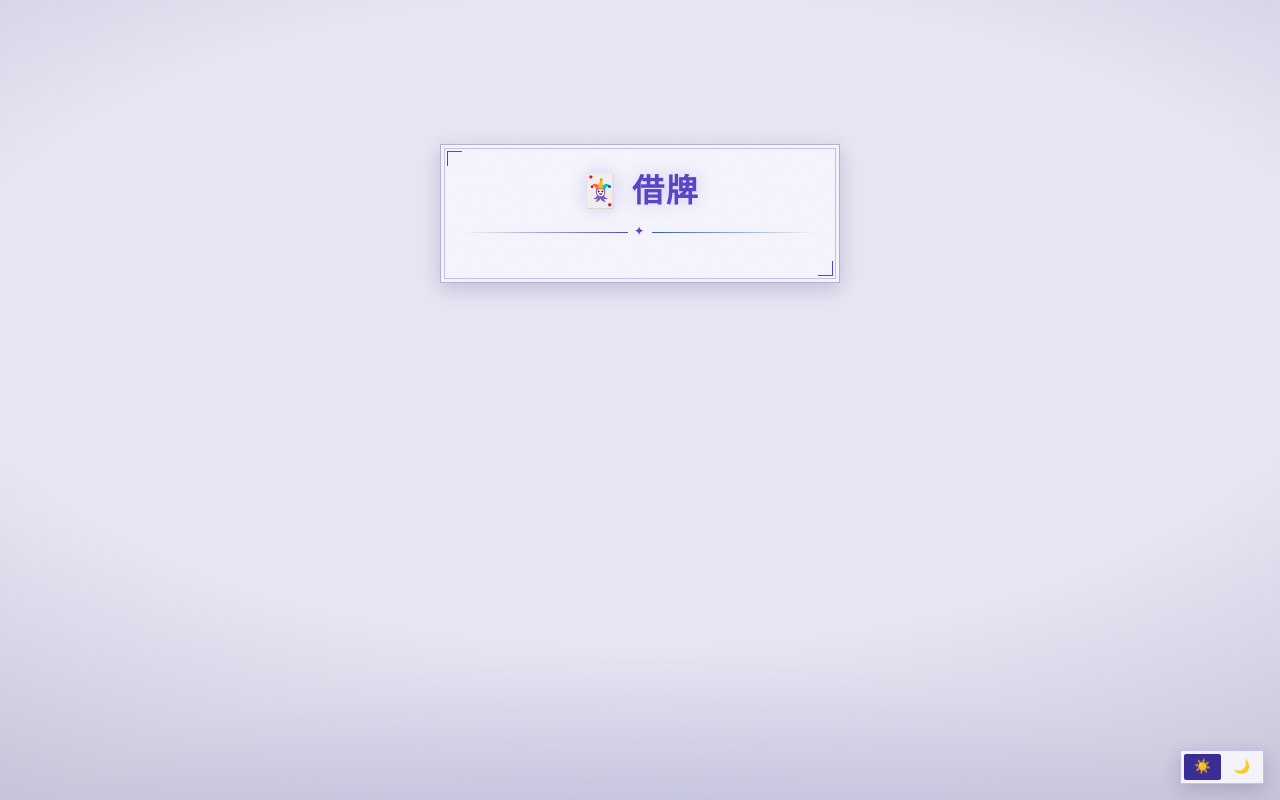
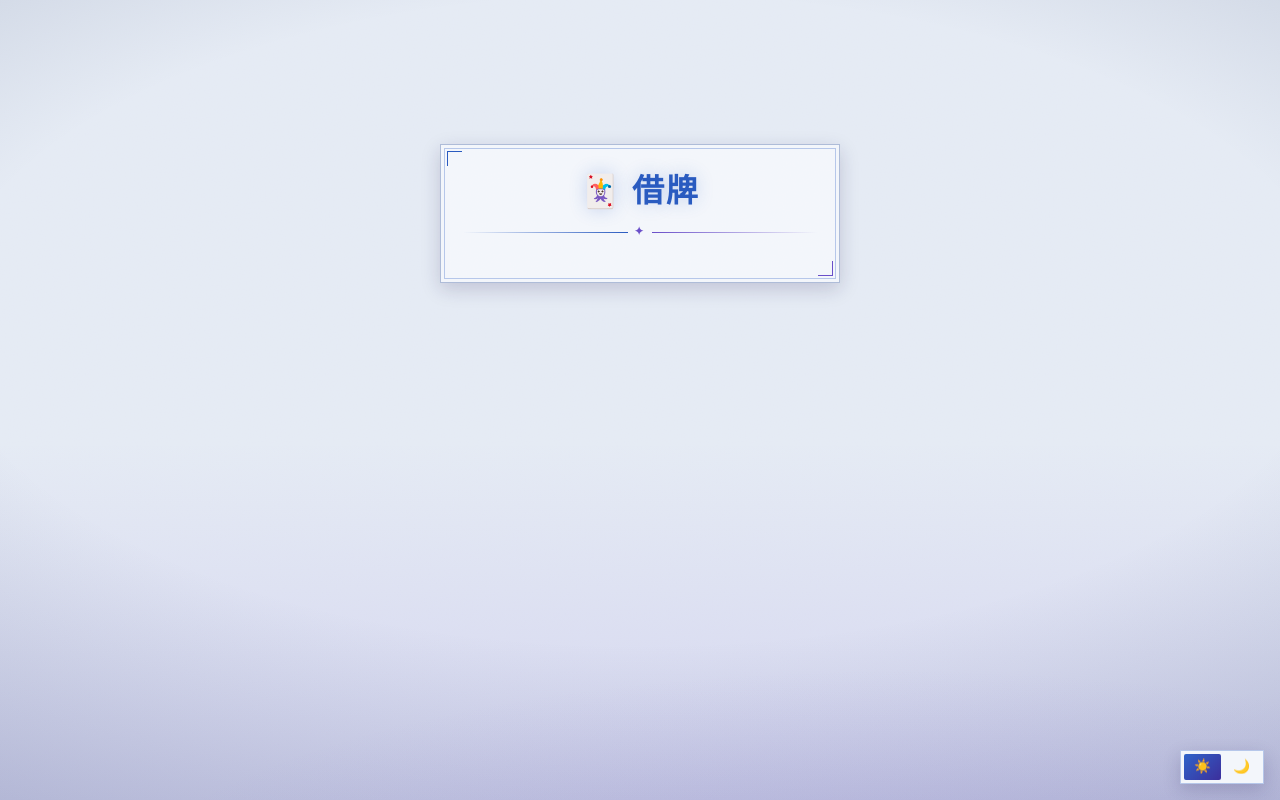
Before and after one commit to gan86650/cardLoan_GUI, a FastAPI app: page /login in a window 1280 px wide. Run offline with FastAPI, Linux system fonts and the light colour scheme; parts of the project's set-up code (start-up, migrations or seed data) failed here and were passed over.

Commit message:
Local test (#6)
* Add loan editing for owners, borrowers and admins, plus an audit log page

Co-Authored-By: Claude Opus 5.5 (1M context) <noreply@anthropic.com>

* change style to blue / black

---------
Co-authored-by: Claude Opus 5.5 (1M context) <noreply@anthropic.com>

```diff
--- a/static/style.css
+++ b/static/style.css
@@ -423,3 +423,113 @@ h1::after {
 .badge.action-return, .badge.action-reclaim, .badge.action-return_approve { color: var(--gold); border-color: var(--gold); }
 .badge.action-return_reject, .badge.action-return_cancel { color: var(--warn); border-color: var(--warn); }
 p .who { vertical-align: middle; }
+
+/* ── 藍黑為底、漸層帶一點紫 ──────────────────────────────────────────────────
+   主色改回藍色（標題、框線、選單、按鈕），紫色只出現在漸層的尾端和頁面底部的光。 */
+:root {
+  --bg: #e4eaf4;
+  --vignette: rgba(20, 40, 90, .28);
+  --ember: rgba(110, 80, 210, .14);
+  --surface: #f3f6fb;
+  --surface-2: #e9eef7;
+  --text: #16203a;
+  --muted: #56627f;
+  --border: #aebcd8;
+  --gold: #2a5bc0;
+  --gold-soft: rgba(42, 91, 192, .3);
+  --blue: #1c6fb5;
+  --purple: #6a4fc9;
+  --crimson: #2350a8;
+  --glow: rgba(42, 91, 192, .22);
+  --row-hover: rgba(42, 91, 192, .07);
+  --btn-from: #2f63c9;
+}
+@media (prefers-color-scheme: dark) {
+  :root:not([data-theme="light"]) {
+    --bg: #050912;
+    --vignette: rgba(0, 0, 0, .75);
+    --ember: rgba(120, 75, 230, .2);
+    --surface: #0c1322;
+    --surface-2: #111a2d;
+    --text: #e1e8f5;
+    --muted: #8492b0;
+    --border: #1e2a44;
+    --gold: #5c9dff;
+    --gold-soft: rgba(92, 157, 255, .3);
+    --blue: #7cc4ff;
+    --purple: #9b7bff;
+    --crimson: #1e4aa0;
+    --on-crimson: #eaf1ff;
+    --glow: rgba(70, 140, 255, .35);
+    --row-hover: rgba(92, 157, 255, .07);
+    --btn-from: #2c64d6;
+  }
+}
+:root[data-theme="dark"] {
+  --bg: #050912;
+  --vignette: rgba(0, 0, 0, .75);
+  --ember: rgba(120, 75, 230, .2);
+  --surface: #0c1322;
+  --surface-2: #111a2d;
+  --text: #e1e8f5;
+  --muted: #8492b0;
+  --border: #1e2a44;
+  --gold: #5c9dff;
+  --gold-soft: rgba(92, 157, 255, .3);
+  --blue: #7cc4ff;
+  --purple: #9b7bff;
+  --crimson: #1e4aa0;
+  --on-crimson: #eaf1ff;
+  --glow: rgba(70, 140, 255, .35);
+  --row-hover: rgba(92, 157, 255, .07);
+  --btn-from: #2c64d6;
+}
+
+/* 背景：上面藍黑，往下慢慢透出一點紫 */
+html {
+  background:
+    radial-gradient(ellipse 120% 90% at 50% 40%, transparent 45%, var(--vignette) 100%),
+    radial-gradient(ellipse 90% 45% at 70% 115%, var(--ember), transparent 70%),
+    linear-gradient(180deg, transparent 55%, var(--ember)),
+    url("/static/grain.svg"),
+    var(--bg);
+  background-attachment: fixed;
+}
+
+/* 側邊欄：藍黑往下漸層到深紫 */
+.sidebar {
+  background: url("/static/grain.svg"), linear-gradient(180deg, #0a1222 0%, #0b1020 60%, #160f2c 100%);
+  border-right: 1px solid #1e2a44;
+  box-shadow: inset -1px 0 0 rgba(92, 157, 255, .18), 6px 0 24px rgba(0, 0, 0, .5);
+  --text: #e1e8f5; --muted: #8492b0; --gold: #5c9dff; --row-hover: rgba(92, 157, 255, .08);
+}
+.brand { text-shadow: 0 0 14px rgba(70, 140, 255, .45); }
+.sidebar nav a:hover { border-left-color: rgba(92, 157, 255, .5); }
+.sidebar nav a.active {
+  color: #eaf1ff;
+  background: linear-gradient(90deg, rgba(40, 90, 200, .7), rgba(110, 80, 210, .25) 70%, transparent);
+  border-left-color: #9b7bff;
+}
+.nav-group { color: #7cc4ff; }
+.switch { color: #5c9dff; border-color: rgba(92, 157, 255, .5); }
+.switch:hover { background: rgba(92, 157, 255, .12); }
+
+/* 標題分隔線：藍漸層到紫 */
+h1::after {
+  color: var(--purple);
+  background:
+    linear-gradient(270deg, var(--gold), transparent) left center / calc(50% - 12px) 1px no-repeat,
+    linear-gradient(90deg, var(--purple), transparent) right center / calc(50% - 12px) 1px no-repeat;
+}
+
+/* 按鈕：藍漸層到一點紫 */
+button, .button { background: linear-gradient(135deg, var(--btn-from), var(--crimson) 60%, #3c2f9c); }
+.theme-toggle button[aria-pressed="true"] { background: linear-gradient(135deg, var(--btn-from), #3c2f9c); }
+.count { background: #1e4aa0; color: #eaf1ff; border-color: #5c9dff; }
+
+/* 卡片右下角的角飾換成紫色，跟左上的藍色呼應 */
+.card::after { border-color: var(--purple); }
+
+/* 選單圖示：染成淡藍色 */
+.sidebar nav a span, .tile-icon { filter: grayscale(1) sepia(.6) hue-rotate(180deg) saturate(1.6) brightness(1.05); }
+.sidebar nav a.active span, .tile:hover .tile-icon { filter: grayscale(.4) sepia(.3) hue-rotate(180deg) saturate(1.4); }
```
